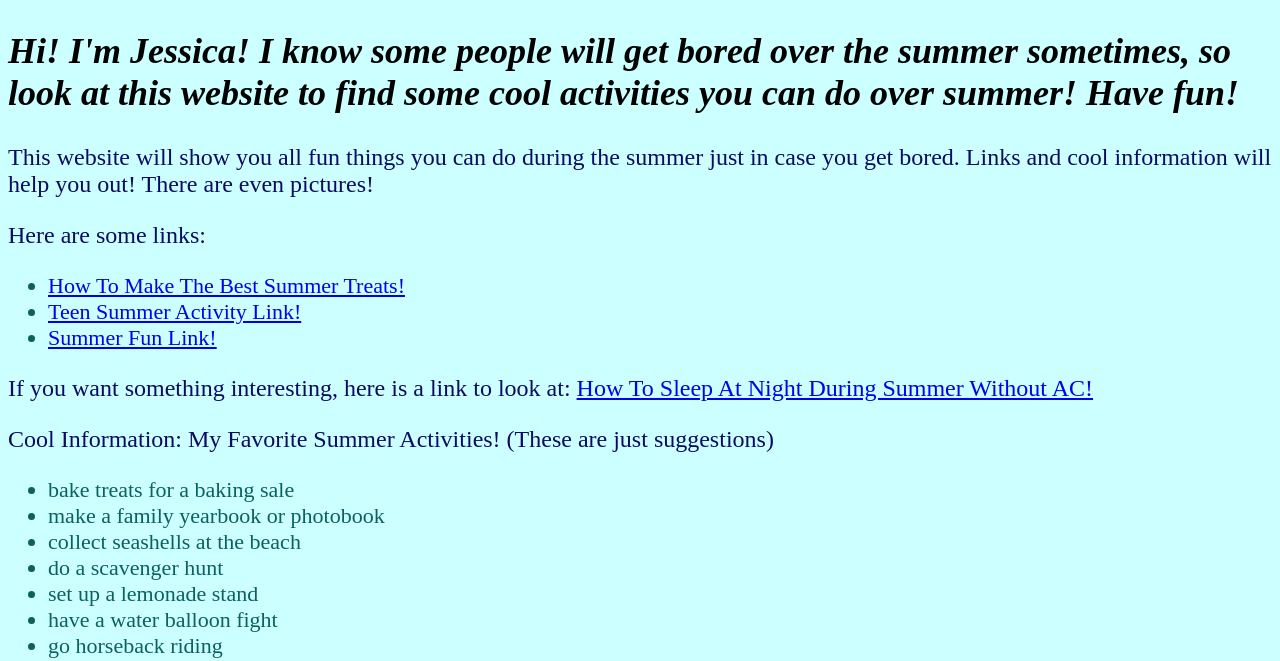
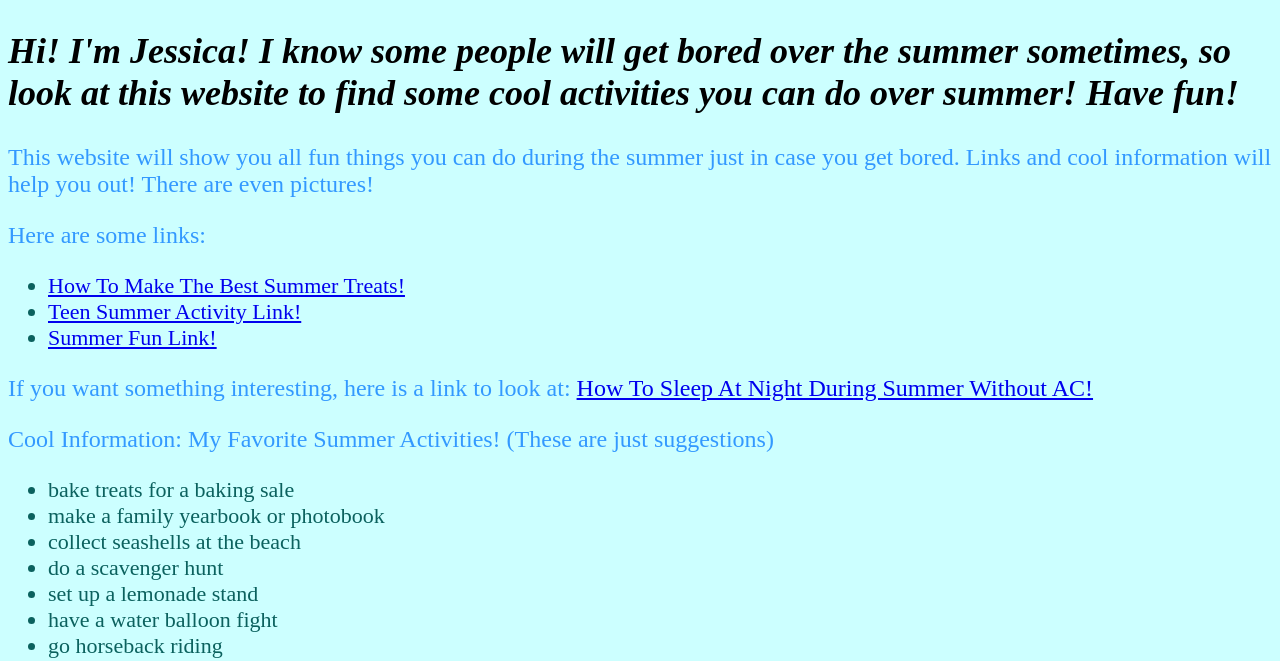
Before and after one commit to jessq6/awesomejessicaGWC-, a plain HTML site: page index.html in a window 1280 px wide. Shown: the top 661 px of the page. Drawn offline with Linux system fonts and the light colour scheme.

Commit message:
Update hi.CSS

```diff
--- a/hi.CSS
+++ b/hi.CSS
@@ -9,7 +9,7 @@ h2{
 
 p{
   font-size: 24px;
-  color: #0B0B61;
+  color: #3399ff;
   font-family: "Times New Roman", Times, serif;
 }
 
```
